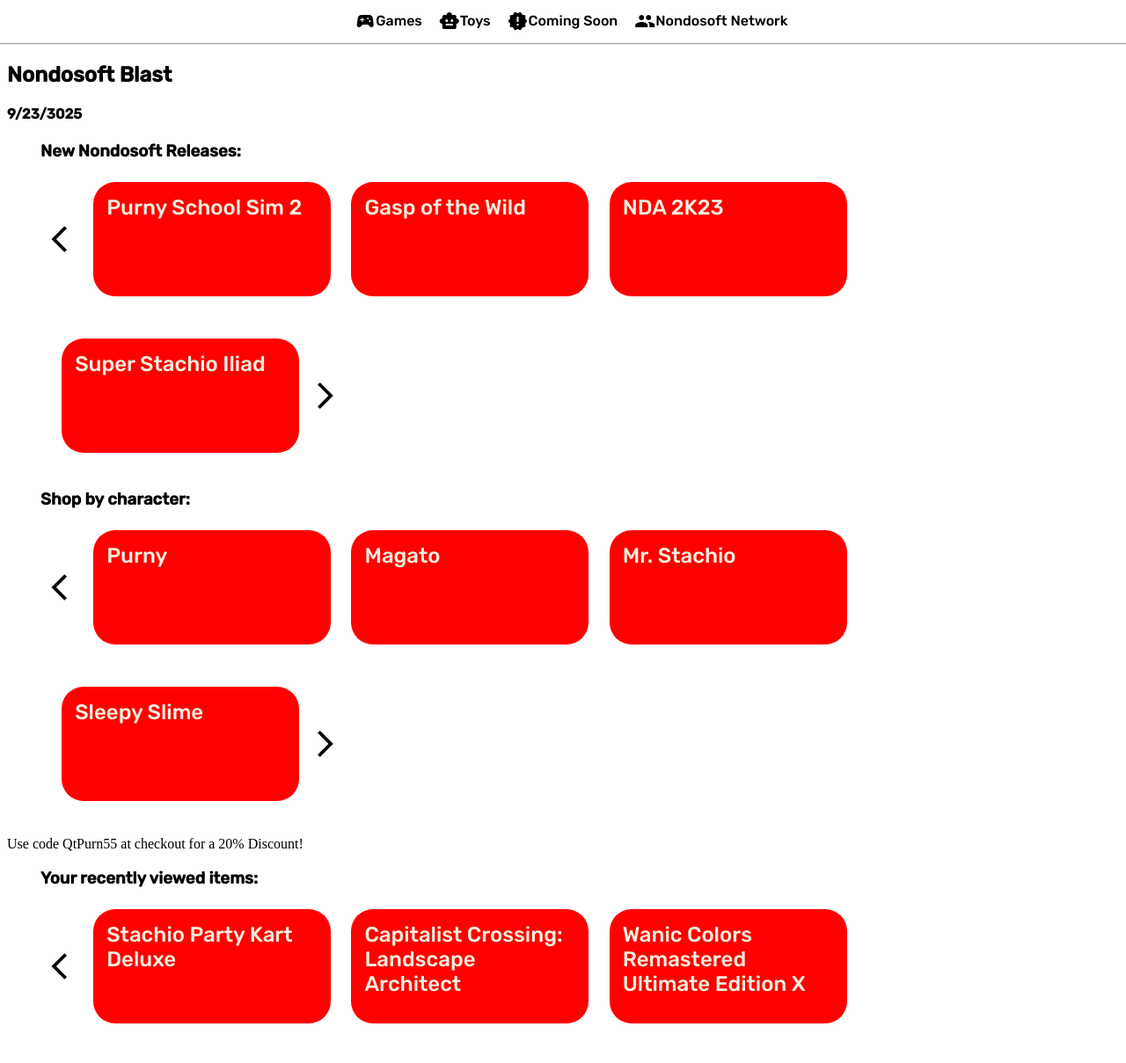
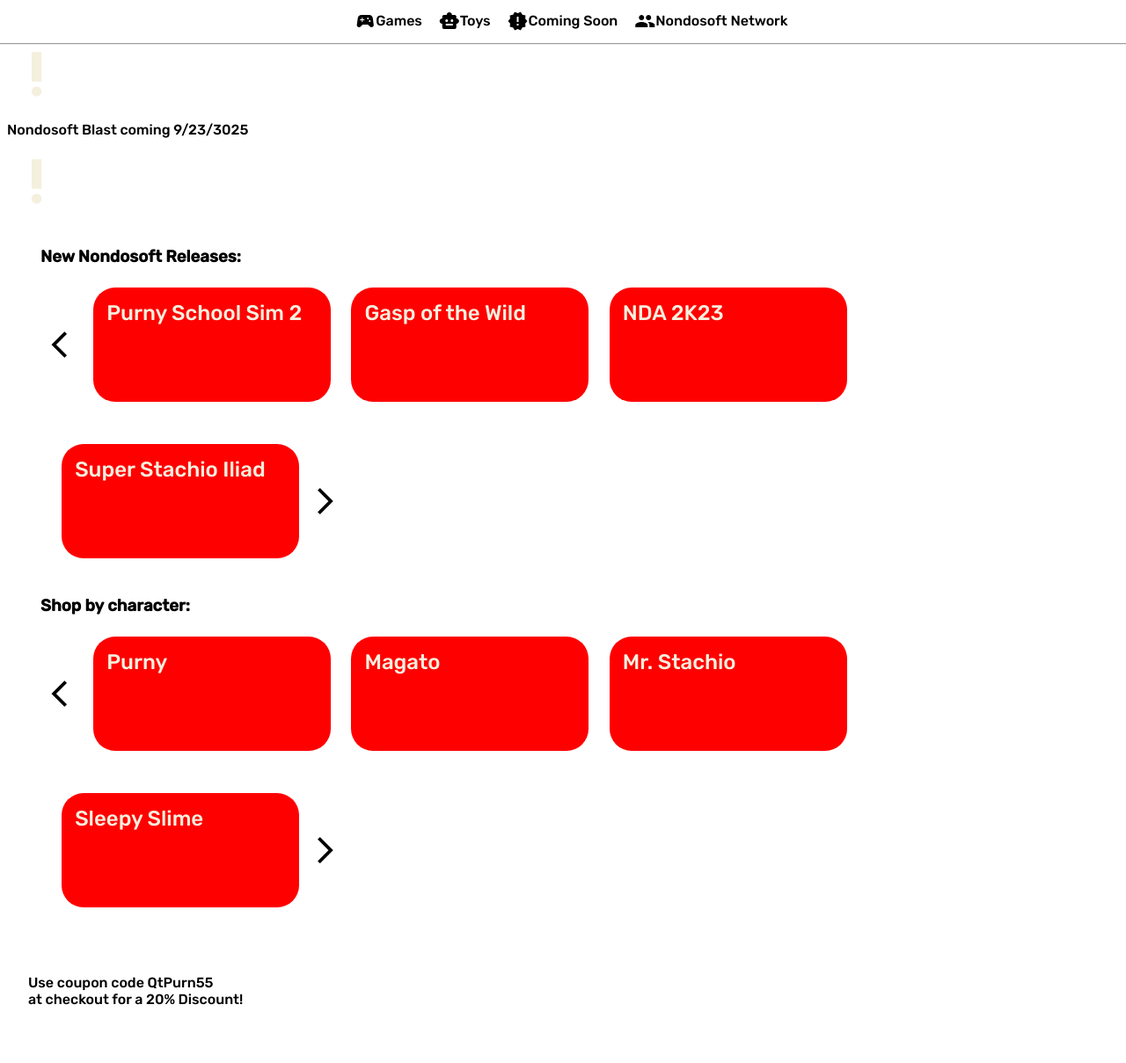
Before and after one commit to NSteckel/Nondosoft, a plain HTML site: page index.html in a window 1280 px wide. Shown: the part 55-1264 px from the top of the page at 88% size. Drawn offline with Linux system fonts and the light colour scheme; a web font is replaced by a local one.

Commit message:
Update index.html

```diff
--- a/index.html
+++ b/index.html
@@ -9,14 +9,12 @@
     <!-- More how to use icons: "https://www.tutorialspoint.com/web_icons/material_icons.htm"
     How to edit Icons: https://www.w3schools.com/icons/tryit.asp?filename=tryicons_google -->
 
-    <!-- !!! NONDOSOFT LOGO !!! -->
     <div class="firstBar">
         <div class="demobox">
             <div class="nondopic">
             <img src="NondosoftWhiteFin.png" alt="Nondosoft Logo">
             </div>
         </div>
-
             <i class = "material-icons topSize">search</i>
             <p style="font-family: 'Rubik', sans-serif">Search Products</p>
             <i class = "material-icons topSize">live_help</i>
@@ -26,7 +24,6 @@
             <i class = "material-icons topSize">account_circle</i>
             <p style="font-family: 'Rubik', sans-serif;">Sign in / Sign out</p>
     </div>
-
 
     <div class="fullhr"></div>
 
@@ -40,19 +37,20 @@
     <i class = "material-icons subSize">people</i>
     <p style="font-family: 'Rubik', sans-serif;">Nondosoft Network</p>
     </div>
-    <div class="fullhr"></div><!--<hr>-->
+    <div class="fullhr"></div>
+</head>
 
+<body>
+    <div class="superBlock">
+        <i class = "material-icons subSize" style="font-size:420%; color: rgb(245, 239, 222)">priority_high</i>
+        <p style="font-family: 'Rubik', sans-serif;">Nondosoft Blast coming 9/23/3025</p>
+        <i class = "material-icons subSize" style="font-size:420%; color: rgb(245, 239, 222)">priority_high</i>
+    </div>
 
-</head>
-<body>
-    <h2 style="font-family: 'Rubik', sans-serif;">Nondosoft Blast</h2>
-    <h4 style="font-family: 'Rubik', sans-serif;">9/23/3025</h4>
+    <br>
 
     <h3 style="font-family: 'Rubik', sans-serif;">New Nondosoft Releases:</h3>
     <div class="roundCorner">
-
-        <!-- arrow_back_ios
-        arrow_forward_ios-->
 
         <i class = "material-icons topSize" style="font-size: 225%;">arrow_back_ios</i>
         <p style="font-family: 'Rubik', sans-serif;">Purny School Sim 2</p>
@@ -63,11 +61,8 @@
     </div>
     <!--Purny School Sim 2, Gasp of the Wild, NDA 2K23, Super Stachio Iliad-->
 
-
     <h3 style="font-family: 'Rubik', sans-serif;">Shop by character:</h3>
     <div class="roundCorner">
-        <!-- arrow_back_ios
-        arrow_forward_ios-->
 
         <i class = "material-icons topSize" style="font-size: 225%;">arrow_back_ios</i>
         <p style="font-family: 'Rubik', sans-serif;">Purny</p>
@@ -78,10 +73,14 @@
     </div>
     <!--Purny, Magato, Mr. Stachio, Sleepy Slime(?)-->
 
-
-    <!--    !!!! THIS IS THE PASSWORD/COUPON CODE THAT LETS THE PLAYER CONTINUE THE GAME !!!!    -->
-    <p>Use code QtPurn55 at checkout for a 20% Discount!</p>
-
+    <!--    !V!V!V! THIS IS THE PASSWORD/COUPON CODE THAT LETS THE PLAYER CONTINUE THE GAME !V!V!V!    -->
+    <br>
+    <br>
+    <div class="couponBlock">
+    <p style="font-family: 'Rubik', sans-serif;">&#8194;&#8195;Use coupon code QtPurn55&#8194;&#8195;<br>&#8194;&#8195;at checkout for a 20% Discount!&#8194;&#8195;</p>
+    </div>
+    <br>
+    <br>
 
     <h3 style="font-family: 'Rubik', sans-serif;">Your recently viewed items:</h3>
     <div class="roundCorner">
@@ -93,6 +92,9 @@
             <i class = "material-icons topSize" style="font-size: 225%;">arrow_forward_ios</i>
     </div>
     <!--Stachio Party Kart Deluxe, Capitalist Crossing: Landscape Architect, Wanic Colors Remastered Ultimate Collecter's Edition Recolored X-->
-
+    <div class="fullhr"></div>
+    <div class="copyBar">
+    <p style="font-family: 'Rubik', sans-serif;"><i class = "material-icons subSize">copyright</i>2021 The Lander-Wright Corporation</p>
+    </div>
 </body>
 </html>
```
